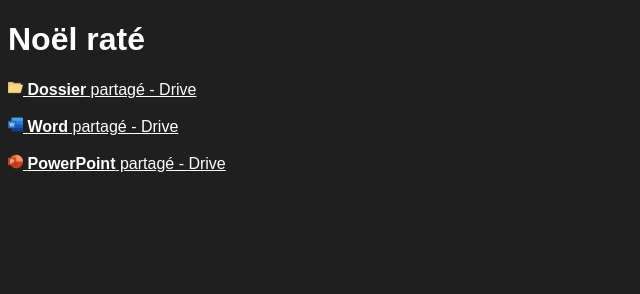
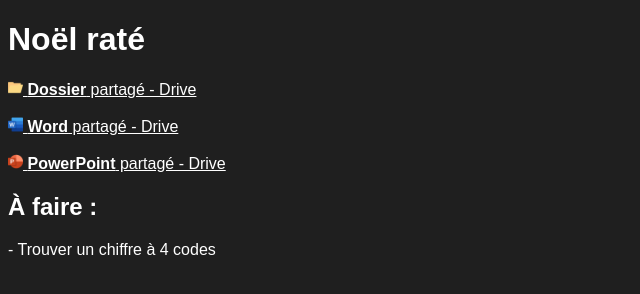
Before and after one commit to leot03/snir, a plain HTML site: page index.html in a window 1280 px wide. Shown: the whole page, without its empty margins (0-640 px from the left). Drawn offline with Linux system fonts and the light colour scheme.

Commit message:
v2
- Ajout du "- À faire"

```diff
--- a/index.html
+++ b/index.html
@@ -14,5 +14,9 @@
         <a style="color: white;" href="https://1drv.ms/w/s!AhKyyH8ve_H3zU3VuiitCp-Qa36M" target="_blank"><img src="word.png" alt="word.png" style="width: 15px;height: 15px;"> <b>Word</b> partagé - Drive<br><br></a>
         <a style="color: white;" href="https://1drv.ms/p/s!AhKyyH8ve_H3zV6niwUvU1GKx9DR" target="_blank"><img src="powerpoint.png" alt="powerpoint.png" style="width: 15px;height: 15px;"> <b>PowerPoint</b> partagé - Drive<br></a>
     </div>
+    <div>
+      <h2>À faire :</h2>
+      <div>- Trouver un chiffre à 4 codes</div>
+    </div>
   </body>
 </html>
```
